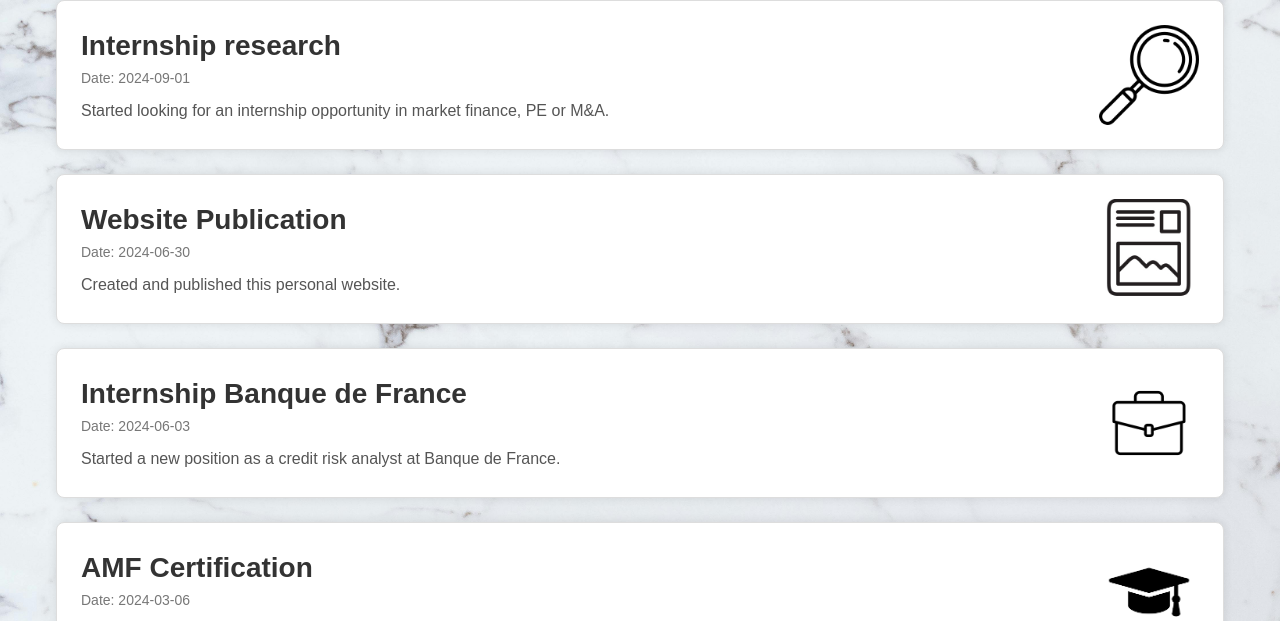
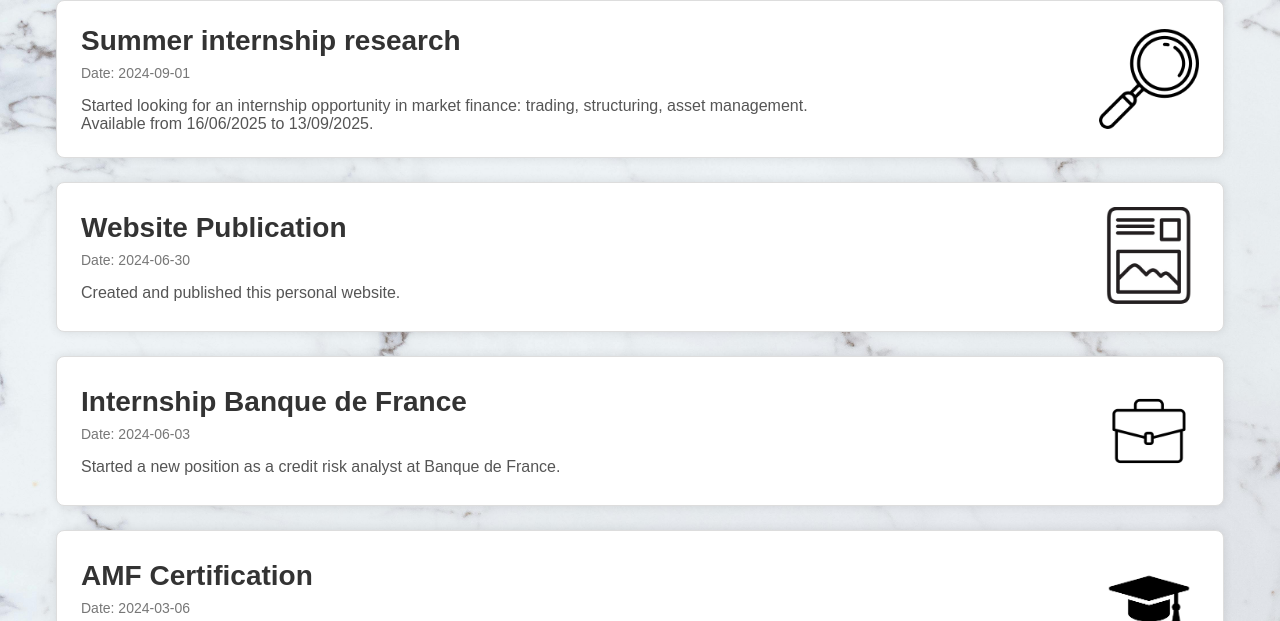
Before and after one commit to Matrez49/Portfolio, a plain HTML site: page News.html in a window 1280 px wide. Shown: the part 161-782 px from the top of the page. Drawn offline with Linux system fonts and the light colour scheme.

Commit message:
News.html

```diff
--- a/News.html
+++ b/News.html
@@ -31,9 +31,9 @@
         <!-- News block -->
         <div class="news-block">
             <div class="block-content">
-                <h2 class="news-title">Internship research</h2>
+                <h2 class="news-title">Summer internship research</h2>
                 <p class="news-date">Date: 2024-09-01</p>
-                <p class="news-description">Started looking for an internship opportunity in market finance, PE or M&A.</p>
+                <p class="news-description">Started looking for an internship opportunity in market finance: trading, structuring, asset management. Available from 16/06/2025 to 13/09/2025.</p>
             </div>
             <img src="Research_picture.png" alt="Thumbnail" class="thumbnail">
         </div>
```
